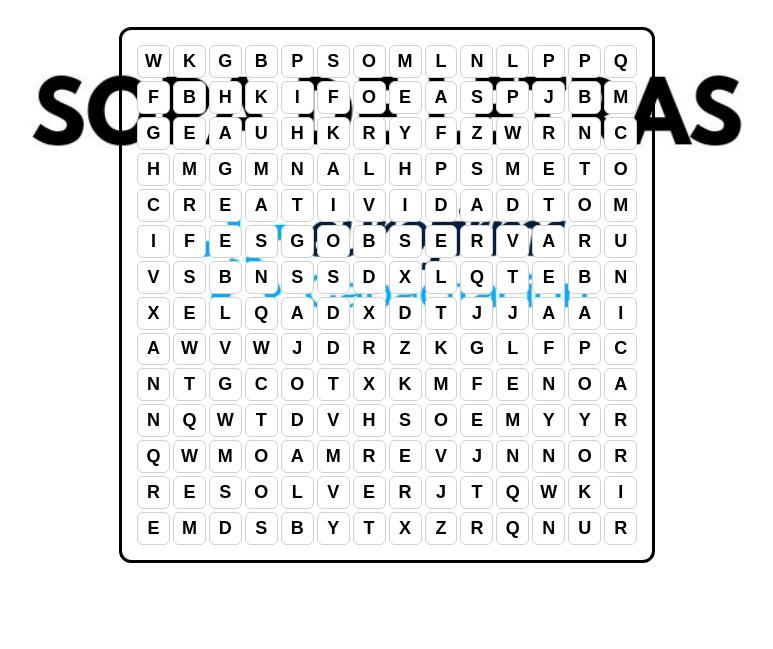
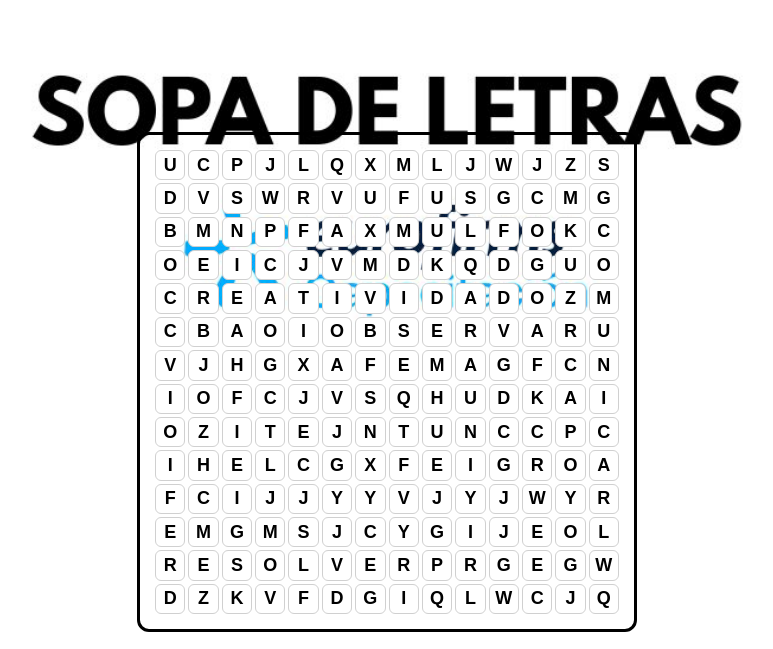
Before and after one commit to Kvw1L0/SopaSAP, a plain HTML site: page index.html in a window 1280 px wide. Shown: the part 88-737 px from the top of the page, without its empty margins (253-1026 px from the left). Drawn offline with Linux system fonts and the light colour scheme.

Commit message:
Update index.html

```diff
--- a/index.html
+++ b/index.html
@@ -46,15 +46,10 @@
 
   /* SOPA DE LETRAS */
   #soup-container {
-    position: fixed;
-    left: 50%;
-    transform: translateX(-50%);
-    width: 500px;
     padding: 15px;
     background: transparent;
     border: 3px solid black;
     border-radius: 12px;
-    z-index: 5;
   }
 
   /* GRILLA */
@@ -110,7 +105,6 @@
     border-top: 4px solid black;
     padding: 12px 15px;
     box-sizing: border-box;
-    margin-top: calc(200px + 500px); /* se ajusta para quedar debajo de la sopa */
   }
 
   #clue-panel h3 {
@@ -166,6 +160,7 @@ let seleccion = [];
 let ultimaCelda = null;
 let completadas = [];
 
+/* === GRILLA === */
 function crearGrillaVacia() {
   grid = Array(GRID_SIZE).fill(null).map(() => Array(GRID_SIZE).fill(""));
 }
@@ -210,7 +205,6 @@ function llenarRandom() {
 function renderGrid() {
   const gridDiv = document.getElementById("grid");
   gridDiv.innerHTML = "";
-
   for (let y = 0; y < GRID_SIZE; y++) {
     for (let x = 0; x < GRID_SIZE; x++) {
       const cell = document.createElement("div");
@@ -227,6 +221,7 @@ function renderGrid() {
   }
 }
 
+/* === SELECCIÓN === */
 function esAdyacente(c1, c2) {
   if (!c1 || !c2) return true;
   const dx = Math.abs(c1.x - c2.x);
@@ -263,7 +258,6 @@ function verificarPalabra() {
   for (const p of palabras) {
     if (cadena === p.palabra) {
       marcarCompletada(p.palabra);
-
       seleccion.forEach(c => {
         if (!completadas.find(cc => cc.x === c.x && cc.y === c.y)) {
           completadas.push({x: c.x, y: c.y});
@@ -273,7 +267,6 @@ function verificarPalabra() {
           c.div.style.animation = 'popGlow 0.4s ease-out';
         }
       });
-
       seleccion.forEach(c => c.div.classList.remove("selected"));
       seleccion = [];
       ultimaCelda = null;
@@ -287,6 +280,7 @@ function marcarCompletada(palabra) {
   if (li) li.classList.add("clue-done");
 }
 
+/* === PISTAS === */
 function renderPistas() {
   const ul = document.getElementById("clue-list");
   ul.innerHTML = "";
@@ -298,14 +292,8 @@ function renderPistas() {
   }
 }
 
-function ajustarSopa() {
-  const header = document.getElementById('header');
-  const soup = document.getElementById('soup-container');
-  const alturaHeader = header.offsetHeight;
-  soup.style.top = (alturaHeader + 50) + 'px';
-}
-
-window.addEventListener('load', () => {
+/* === INICIALIZACIÓN === */
+function iniciar() {
   crearGrillaVacia();
   palabras.forEach(p => {
     let ok = false;
@@ -314,10 +302,15 @@ window.addEventListener('load', () => {
   llenarRandom();
   renderGrid();
   renderPistas();
-  ajustarSopa();
-});
 
-window.addEventListener('resize', ajustarSopa);
+  // Ajusta margen del soup-container para que quede debajo del header
+  const header = document.getElementById('header');
+  const soup = document.getElementById('soup-container');
+  soup.style.marginTop = (header.offsetHeight + 50) + 'px';
+}
+
+window.addEventListener('load', iniciar);
+window.addEventListener('resize', iniciar);
 </script>
 
 </body>
```
